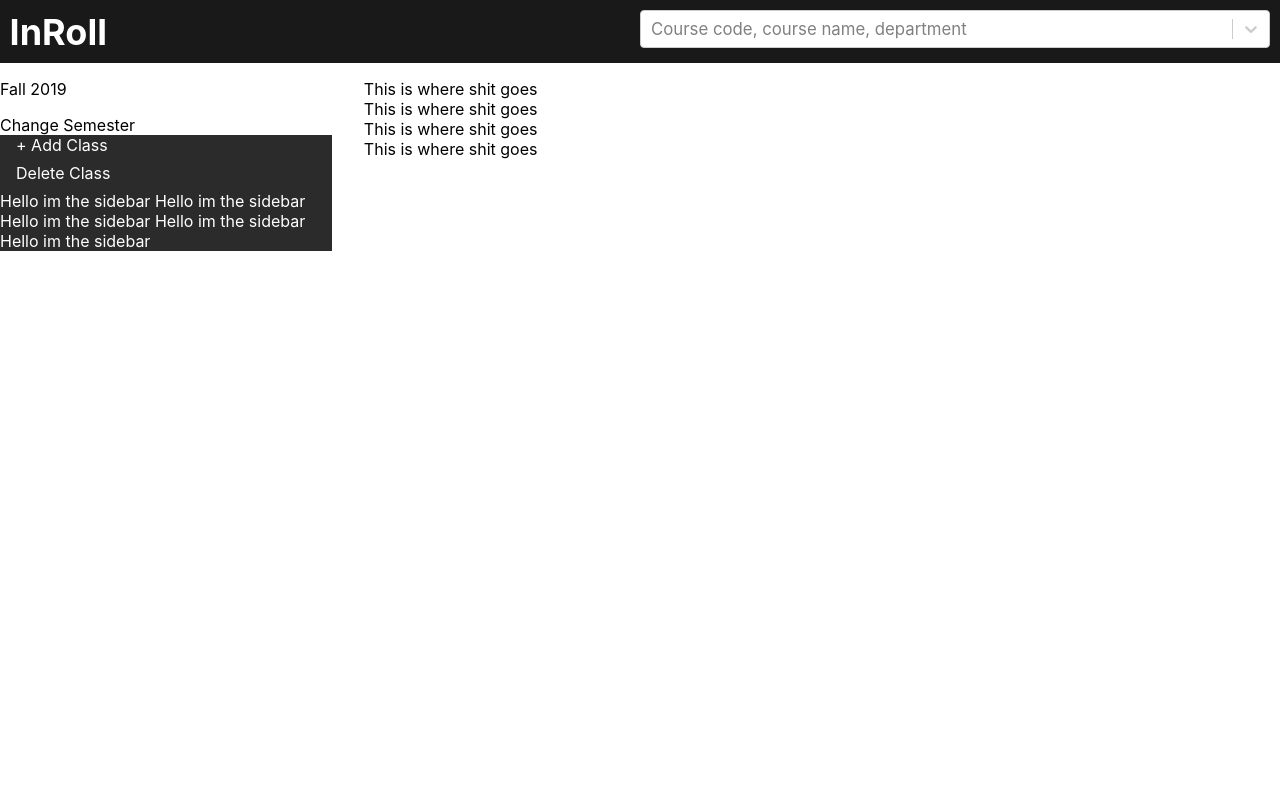
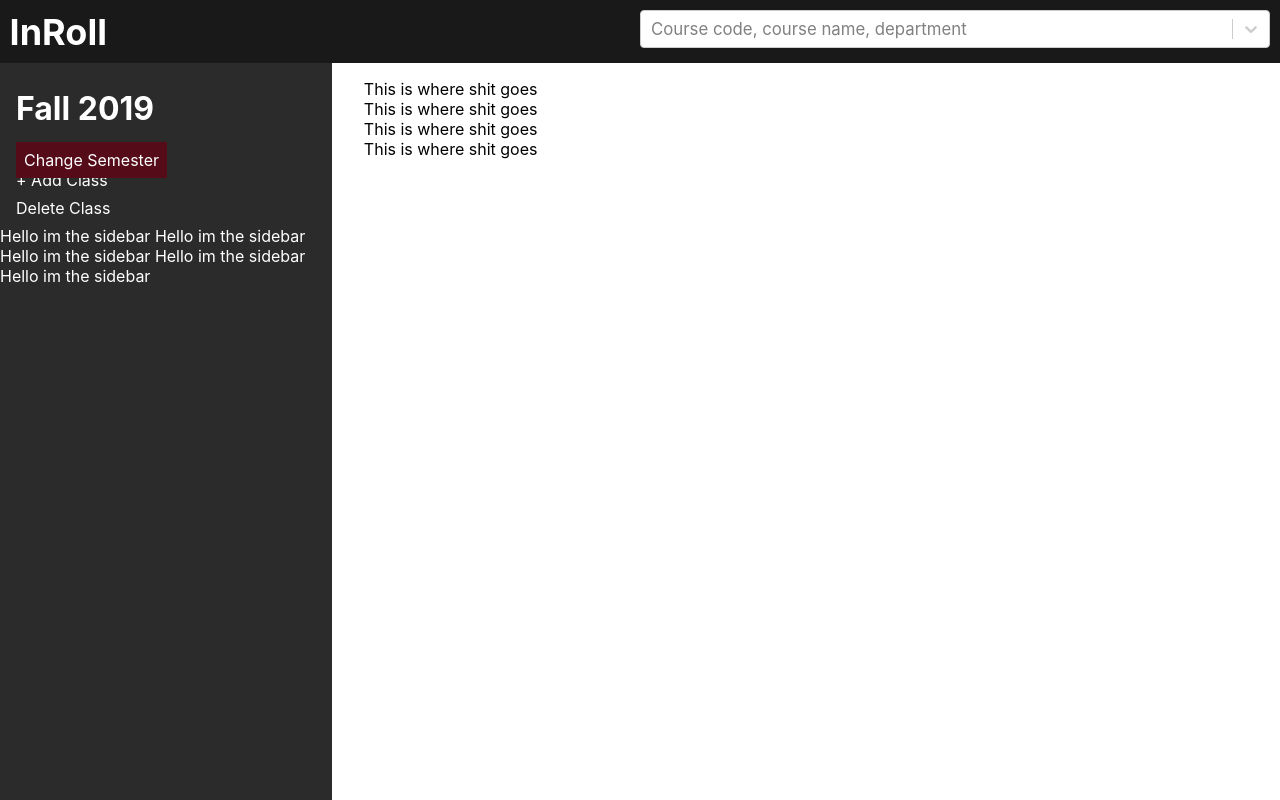
Before and after one commit to Projudah/Inroll, a React (Create React App) app: page / in a window 1280 px wide. Shown: the top 800 px of the page. Built offline with nearby package versions, Linux system fonts and the light colour scheme.

Commit message:
Style the change semester button

```diff
--- a/src/components/Sidebar/index.js
+++ b/src/components/Sidebar/index.js
@@ -34,14 +34,14 @@ class Sidebar extends React.Component {
   render() {
     return (
       <div>
-        <div>
-          <p>
+        <div class="semester-section">
+          <h1>
             <label id="semester" value="Fall 2019">
               Fall 2019
             </label>
-          </p>
+          </h1>
           <div className="dropdown">
-            <span>Change Semester</span>
+            <span class="change-semester">Change Semester</span>
             <div className="dropdown-content">
               <p id="fall2019" onClick={this.myFunction}>
                 Fall 2019
--- a/src/components/Sidebar/sidebar.scss
+++ b/src/components/Sidebar/sidebar.scss
@@ -4,6 +4,58 @@ $lighter_grey: #2b2b2b;
 .sidebar {
   background-color: $lighter_grey;
   color: white;
+  height: 100vh;
+}
+
+.semester-section{
+  background-color: $lighter_grey;
+  color: white;
+  padding-top: 0.3em;
+  padding-left: 1em;
+
+  .change-semester{
+    background: $maroon;
+    padding: 0.5em;
+  }
+
+  .change-semester:hover{
+    background-color: rgb(153, 22, 44);
+    box-shadow: 0 12px 16px 0 rgba(0, 0, 0, 0.24),
+      0 17px 50px 0 rgba(0, 0, 0, 0.19);
+    cursor: pointer;
+  }
+
+  .dropdown {
+    position: relative;
+    display: block;
+  }
+
+  .dropdown-content {
+    display: none;
+    position: absolute;
+    background-color: #f9f9f9;
+    min-width: 160px;
+    box-shadow: 0px 8px 16px 0px rgba(0, 0, 0, 0.2);
+    z-index: 1;
+    margin-top: 0.5em;
+    color: black;
+
+    p{
+      padding: 1em;
+      margin: 0;
+    }
+
+    p:hover{
+      background-color: rgb(196, 196, 196);
+      cursor: pointer;
+    }
+  }
+
+  .dropdown:hover .dropdown-content {
+    display: block;
+    backgroud-color: black;
+  }
+
 }
 
 .Collapsible,
@@ -40,22 +92,3 @@ $lighter_grey: #2b2b2b;
     background-color: pink;
   }
 }
-.dropdown {
-  position: relative;
-  display: inline-block;
-}
-
-.dropdown-content {
-  display: none;
-  position: absolute;
-  background-color: #f9f9f9;
-  min-width: 160px;
-  box-shadow: 0px 8px 16px 0px rgba(0, 0, 0, 0.2);
-  padding: 12px 16px;
-  z-index: 1;
-}
-
-.dropdown:hover .dropdown-content {
-  display: block;
-  backgroud-color: black;
-}
```
